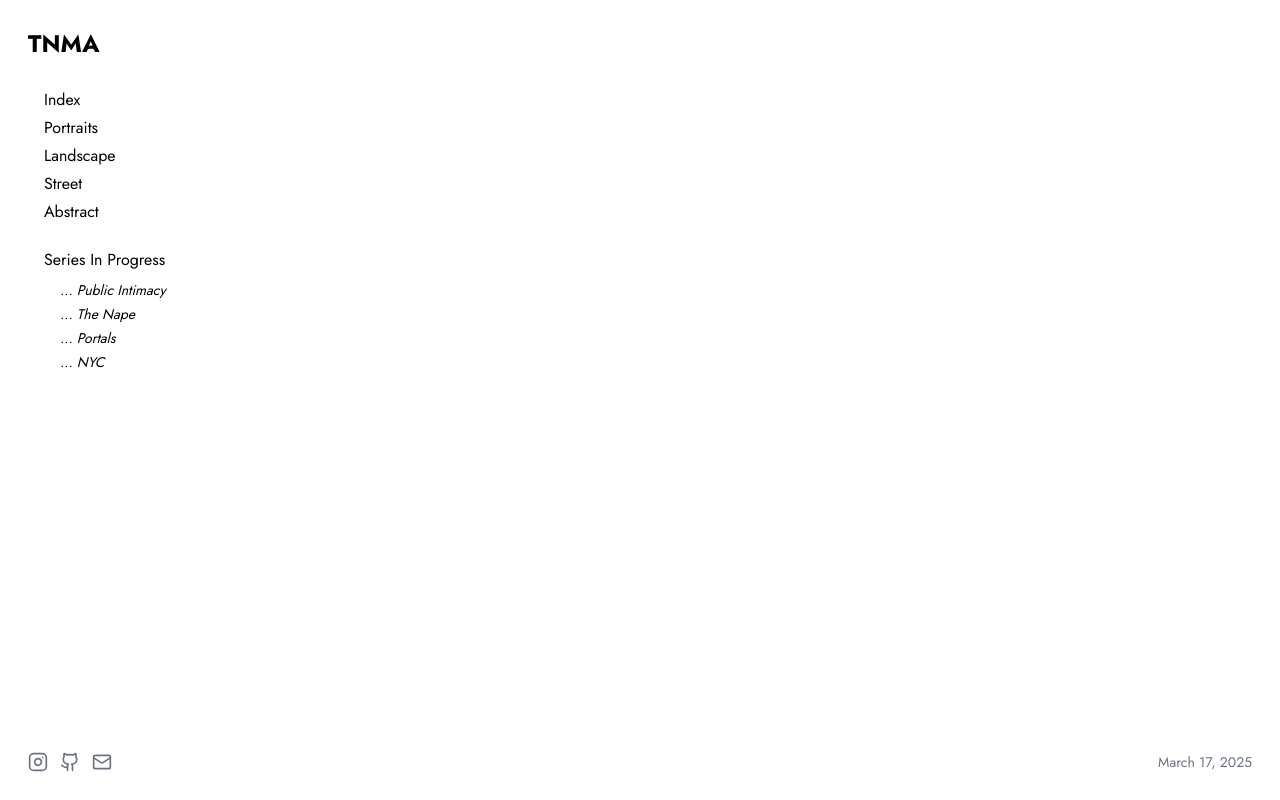
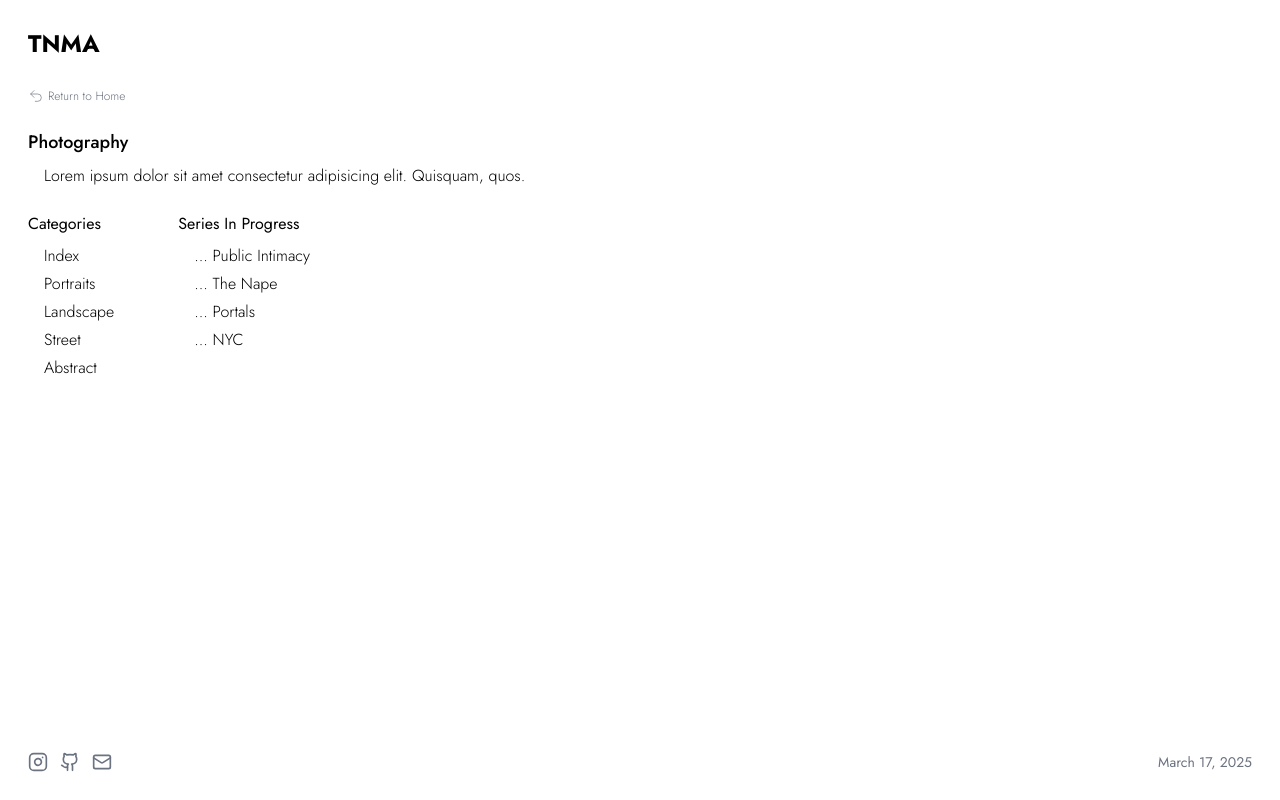
Before and after one commit to TheBerlinMan/tnma-me, a Next.js app: page /photography in a window 1280 px wide. Built offline with nearby package versions, Linux system fonts and the light colour scheme.

Commit message:
play with layouts

```diff
--- a/app/(root)/drawings/index/page.tsx
+++ b/app/(root)/drawings/index/page.tsx
@@ -1,8 +1,14 @@
 import React from 'react'
+import BackRedirect from '@/app/(root)/components/BackRedirect'
 
 const page = () => {
   return (
-    <div>page</div>
+    <div>
+      <BackRedirect />
+      <div>
+        Index Page
+      </div>
+    </div>
   )
 }
 
--- a/app/(root)/photography/index/page.tsx
+++ b/app/(root)/photography/index/page.tsx
@@ -1,9 +1,16 @@
-import React from 'react'
+import React from "react";
+import BackRedirect from "@/app/(root)/components/BackRedirect";
 
 const page = () => {
   return (
-    <div>page</div>
-  )
-}
+    <div>
+      <BackRedirect />
+      <div className="text-sm max-w-lg">
+        I started shooting analog in 2016. Since then, I&apos;ve accumulated
+        over 3,000 film photos and these are all of my favorites.
+      </div>
+    </div>
+  );
+};
 
-export default page
+export default page;
--- a/app/(root)/photography/page.tsx
+++ b/app/(root)/photography/page.tsx
@@ -1,19 +1,32 @@
 import React from "react";
 import Link from "next/link";
+import BackRedirect from "../components/BackRedirect";
 
 const Photography = async () => {
   return (
-    <div className="fade-in ml-4">
-      <div className="flex flex-col gap-1">
+    <div className="fade-in font-light">
+      <BackRedirect />
+
+      <div className="mt-6 text-lg font-medium">Photography</div>
+      <div className="mt-2 ml-4">
+        Lorem ipsum dolor sit amet consectetur adipisicing elit. Quisquam, quos.
+      </div>
+
+      <div className="flex gap-16">
+        <div>
+          <div className="mt-6 font-normal">Categories</div>
+          <div className="flex flex-col gap-1 mt-2 ml-4 items-start">
             <Link href="/photography/index">Index</Link>
             <Link href="/photography/portraits">Portraits</Link>
             <Link href="/photography/landscape">Landscape</Link>
             <Link href="/photography/street">Street</Link>
             <Link href="/photography/abstract">Abstract</Link>
           </div>
+        </div>
 
-      <div className="mt-6">Series In Progress</div>
-      <div className="ml-4 mt-2 italic text-sm flex flex-col gap-1">
+        <div>
+          <div className="mt-6 font-normal">Series In Progress</div>
+          <div className="ml-4 mt-2 flex flex-col gap-1 items-start">
             <Link href="/photography/series/publicintimacy">
               ... Public Intimacy
             </Link>
@@ -22,6 +35,8 @@ const Photography = async () => {
             <Link href="/photography/series/nyc">... NYC</Link>
           </div>
         </div>
+      </div>
+    </div>
   );
 };
 
```
Lines whose indentation alone changed are shown as unchanged.
